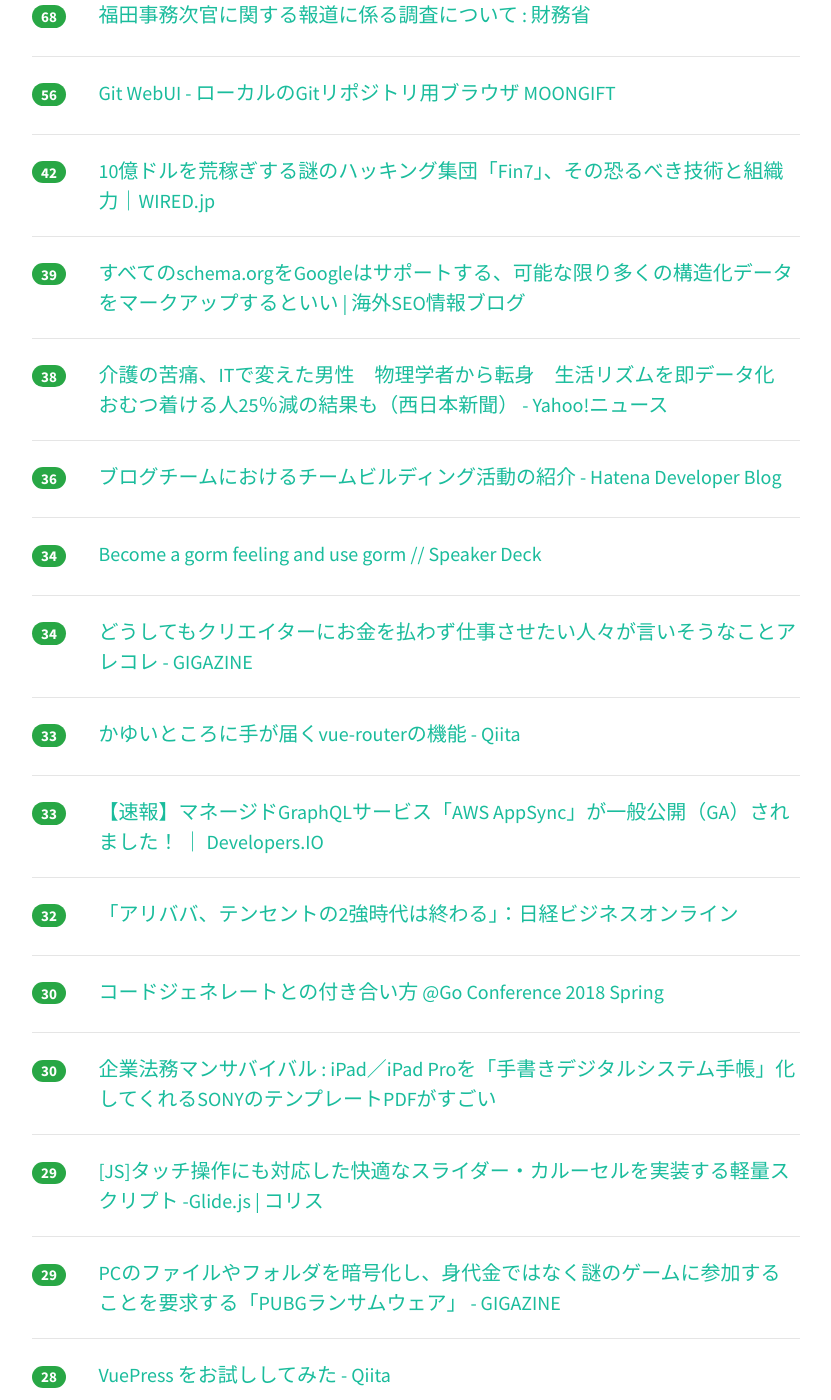
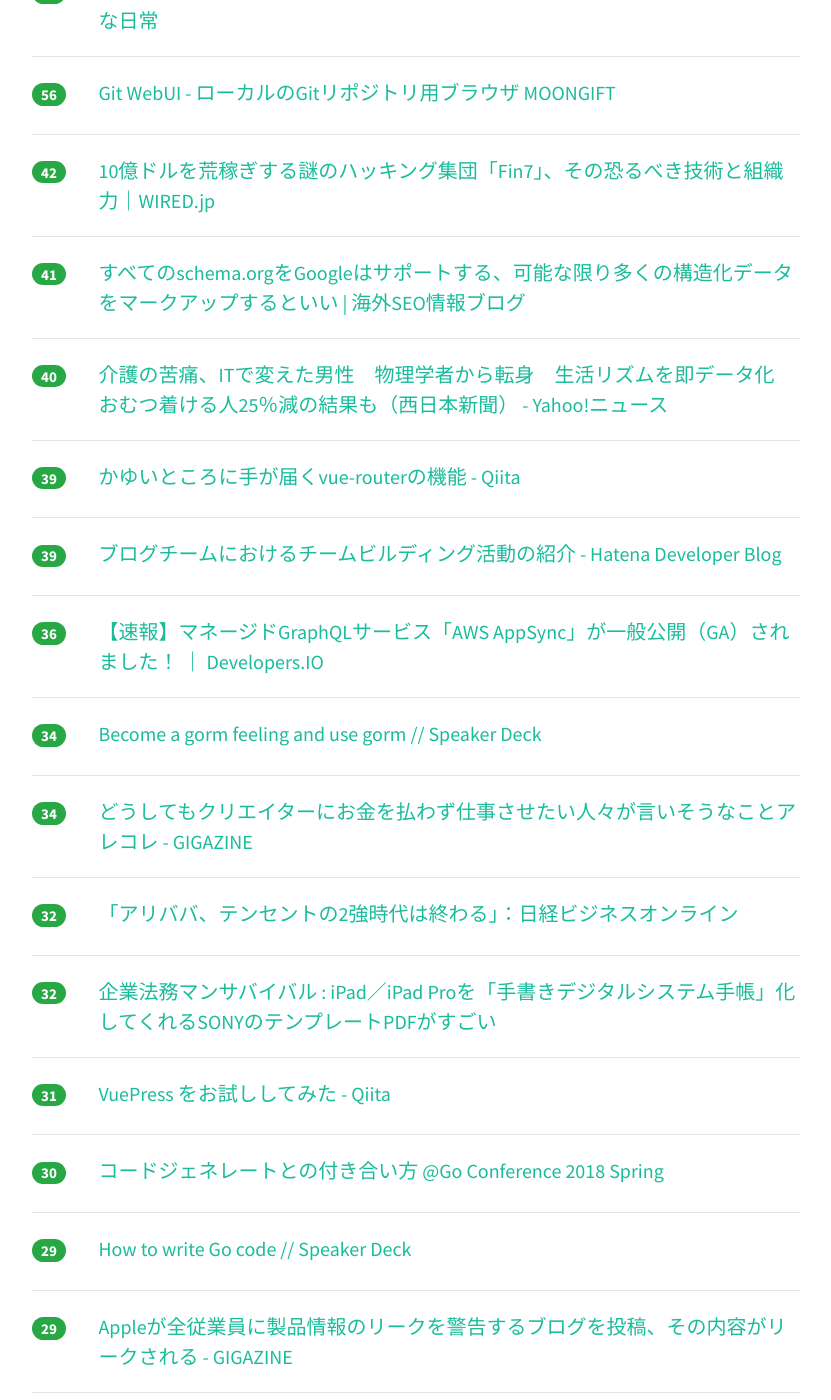
Before and after one commit to yatta47/hatena-matome-site, a Jekyll site: the page built from _posts/2018-04-16-hatena.md, in a window 1280 px wide and 1400 px high, scrolled down 1648 px. Shown: the whole window, without its empty margins (224-1055 px from the left). Built offline with Jekyll 4.4.1, drawn with Linux system fonts in a browser that asks for light colours; nearby versions of some CDN libraries; some of the changed text lies outside the part shown.

Commit message:
Updated 2018-04-16

```diff
--- a/_posts/2018-04-16-hatena.md
+++ b/_posts/2018-04-16-hatena.md
@@ -1,29 +1,34 @@
 ---
 layout: post
 title:  "2018-04-16 はてぶIT"
-date:   2018-04-16 18:03:06
+date:   2018-04-16 19:02:07
 tags: [it-hotentry]
 ---
-54 件のデータあり
+57 件のデータあり
 
 <hr><div class="row">
-<div class="col-1"><span class="badge badge-pill badge-success h2">572</span></div>
+<div class="col-1"><span class="badge badge-pill badge-success h2">595</span></div>
 <div class="col-11"><a href='http://ataso01.hatenablog.com/entry/2018/04/15/224050' target='_blank'>【検証】なぜ、有名になればなるほど、アーティストの物販はダサくなっていくのか？ - 私地獄</a></div>
 </div>
 <hr>
 <div class="row">
-<div class="col-1"><span class="badge badge-pill badge-success h2">415</span></div>
+<div class="col-1"><span class="badge badge-pill badge-success h2">435</span></div>
 <div class="col-11"><a href='http://www.publickey1.jp/blog/18/nginx_unitphpgopython.html' target='_blank'>NGINX Unitが正式リリース。PHP、Go、Pythonなどに対応した軽量アプリケーションサーバ － Publickey</a></div>
 </div>
 <hr>
 <div class="row">
-<div class="col-1"><span class="badge badge-pill badge-success h2">306</span></div>
+<div class="col-1"><span class="badge badge-pill badge-success h2">316</span></div>
 <div class="col-11"><a href='http://www.publickey1.jp/blog/18/gowebassemblygoarchwasmgoosjs.html' target='_blank'>Go言語がWebAssemblyをサポートへ。GOARCHは「wasm」、GOOSは「js」に － Publickey</a></div>
 </div>
 <hr>
 <div class="row">
-<div class="col-1"><span class="badge badge-pill badge-success h2">172</span></div>
+<div class="col-1"><span class="badge badge-pill badge-success h2">181</span></div>
 <div class="col-11"><a href='https://findy-code.io/engineer-lab/company-github-contribution' target='_blank'>転職するならどこ？企業別GitHubアカウントのランキング発表〜はてな、Repro、メルカリがTop3〜 | Findy Engineer Lab</a></div>
+</div>
+<hr>
+<div class="row">
+<div class="col-1"><span class="badge badge-pill badge-success h2">143</span></div>
+<div class="col-11"><a href='http://nlab.itmedia.co.jp/nl/articles/1804/12/news119.html' target='_blank'>業界が注目した「KOFガチャ返金訴訟」が和解で決着　原告への返金は認められず疑問残る結果に - ねとらぼ</a></div>
 </div>
 <hr>
 <div class="row">
@@ -32,23 +37,23 @@ tags: [it-hotentry]
 </div>
 <hr>
 <div class="row">
-<div class="col-1"><span class="badge badge-pill badge-success h2">127</span></div>
-<div class="col-11"><a href='http://nlab.itmedia.co.jp/nl/articles/1804/12/news119.html' target='_blank'>業界が注目した「KOFガチャ返金訴訟」が和解で決着　原告への返金は認められず疑問残る結果に - ねとらぼ</a></div>
-</div>
-<hr>
-<div class="row">
-<div class="col-1"><span class="badge badge-pill badge-success h2">115</span></div>
+<div class="col-1"><span class="badge badge-pill badge-success h2">118</span></div>
 <div class="col-11"><a href='https://anacondatan.hatenablog.com/entry/2018/04/15/225548' target='_blank'>Anitubeの運営者について - anacondatanのブログ</a></div>
 </div>
 <hr>
 <div class="row">
-<div class="col-1"><span class="badge badge-pill badge-success h2">106</span></div>
+<div class="col-1"><span class="badge badge-pill badge-success h2">118</span></div>
 <div class="col-11"><a href='http://techlife.cookpad.com/entry/2018/04/16/100000' target='_blank'>React Nativeで作った新アプリについて(5日間連載) - クックパッド開発者ブログ</a></div>
 </div>
 <hr>
 <div class="row">
 <div class="col-1"><span class="badge badge-pill badge-success h2">98</span></div>
 <div class="col-11"><a href='http://honeshabri.hatenablog.com/entry/pacificrim_uprising' target='_blank'>『パシフィック・リム: アップライジング』は突出したものが無い - 本しゃぶり</a></div>
+</div>
+<hr>
+<div class="row">
+<div class="col-1"><span class="badge badge-pill badge-success h2">83</span></div>
+<div class="col-11"><a href='https://www.mof.go.jp/public_relations/ohter/20180416chousa.html' target='_blank'>福田事務次官に関する報道に係る調査について : 財務省</a></div>
 </div>
 <hr>
 <div class="row">
@@ -67,13 +72,8 @@ tags: [it-hotentry]
 </div>
 <hr>
 <div class="row">
-<div class="col-1"><span class="badge badge-pill badge-success h2">70</span></div>
+<div class="col-1"><span class="badge badge-pill badge-success h2">76</span></div>
 <div class="col-11"><a href='http://mraka2015.hatenablog.com/entry/20180416/1523827292' target='_blank'>僕がiPhoneのみでブログ運営をする上で重宝しているアプリ - 新・ぜんそく力な日常</a></div>
-</div>
-<hr>
-<div class="row">
-<div class="col-1"><span class="badge badge-pill badge-success h2">68</span></div>
-<div class="col-11"><a href='https://www.mof.go.jp/public_relations/ohter/20180416chousa.html' target='_blank'>福田事務次官に関する報道に係る調査について : 財務省</a></div>
 </div>
 <hr>
 <div class="row">
@@ -87,18 +87,28 @@ tags: [it-hotentry]
 </div>
 <hr>
 <div class="row">
-<div class="col-1"><span class="badge badge-pill badge-success h2">39</span></div>
+<div class="col-1"><span class="badge badge-pill badge-success h2">41</span></div>
 <div class="col-11"><a href='https://www.suzukikenichi.com/blog/google-recommends-marking-up-as-many-structured-data-as-possible/' target='_blank'>すべてのschema.orgをGoogleはサポートする、可能な限り多くの構造化データをマークアップするといい | 海外SEO情報ブログ</a></div>
 </div>
 <hr>
 <div class="row">
-<div class="col-1"><span class="badge badge-pill badge-success h2">38</span></div>
+<div class="col-1"><span class="badge badge-pill badge-success h2">40</span></div>
 <div class="col-11"><a href='https://headlines.yahoo.co.jp/hl?a=20180415-00010003-nishinpc-sci' target='_blank'>介護の苦痛、ITで変えた男性　物理学者から転身　生活リズムを即データ化　おむつ着ける人25％減の結果も（西日本新聞） - Yahoo!ニュース</a></div>
 </div>
 <hr>
 <div class="row">
+<div class="col-1"><span class="badge badge-pill badge-success h2">39</span></div>
+<div class="col-11"><a href='https://qiita.com/noplan1989/items/9ce7d6a04ffb82755ae1' target='_blank'>かゆいところに手が届くvue-routerの機能 - Qiita</a></div>
+</div>
+<hr>
+<div class="row">
+<div class="col-1"><span class="badge badge-pill badge-success h2">39</span></div>
+<div class="col-11"><a href='http://developer.hatenastaff.com/entry/2018/04/16/120000' target='_blank'>ブログチームにおけるチームビルディング活動の紹介 - Hatena Developer Blog</a></div>
+</div>
+<hr>
+<div class="row">
 <div class="col-1"><span class="badge badge-pill badge-success h2">36</span></div>
-<div class="col-11"><a href='http://developer.hatenastaff.com/entry/2018/04/16/120000' target='_blank'>ブログチームにおけるチームビルディング活動の紹介 - Hatena Developer Blog</a></div>
+<div class="col-11"><a href='https://dev.classmethod.jp/cloud/aws/app-sync-ga/' target='_blank'>【速報】マネージドGraphQLサービス「AWS AppSync」が一般公開（GA）されました！ ｜ Developers.IO</a></div>
 </div>
 <hr>
 <div class="row">
@@ -112,18 +122,18 @@ tags: [it-hotentry]
 </div>
 <hr>
 <div class="row">
-<div class="col-1"><span class="badge badge-pill badge-success h2">33</span></div>
-<div class="col-11"><a href='https://qiita.com/noplan1989/items/9ce7d6a04ffb82755ae1' target='_blank'>かゆいところに手が届くvue-routerの機能 - Qiita</a></div>
-</div>
-<hr>
-<div class="row">
-<div class="col-1"><span class="badge badge-pill badge-success h2">33</span></div>
-<div class="col-11"><a href='https://dev.classmethod.jp/cloud/aws/app-sync-ga/' target='_blank'>【速報】マネージドGraphQLサービス「AWS AppSync」が一般公開（GA）されました！ ｜ Developers.IO</a></div>
+<div class="col-1"><span class="badge badge-pill badge-success h2">32</span></div>
+<div class="col-11"><a href='http://business.nikkeibp.co.jp/atcl/report/15/278549/041200017/' target='_blank'>「アリババ、テンセントの2強時代は終わる」：日経ビジネスオンライン</a></div>
 </div>
 <hr>
 <div class="row">
 <div class="col-1"><span class="badge badge-pill badge-success h2">32</span></div>
-<div class="col-11"><a href='http://business.nikkeibp.co.jp/atcl/report/15/278549/041200017/' target='_blank'>「アリババ、テンセントの2強時代は終わる」：日経ビジネスオンライン</a></div>
+<div class="col-11"><a href='http://blog.livedoor.jp/businesslaw/archives/52516827.html' target='_blank'>企業法務マンサバイバル : iPad／iPad Proを「手書きデジタルシステム手帳」化してくれるSONYのテンプレートPDFがすごい</a></div>
+</div>
+<hr>
+<div class="row">
+<div class="col-1"><span class="badge badge-pill badge-success h2">31</span></div>
+<div class="col-11"><a href='https://qiita.com/dojineko/items/aae7e6d13479e08d49fd' target='_blank'>VuePress をお試ししてみた - Qiita</a></div>
 </div>
 <hr>
 <div class="row">
@@ -132,8 +142,13 @@ tags: [it-hotentry]
 </div>
 <hr>
 <div class="row">
-<div class="col-1"><span class="badge badge-pill badge-success h2">30</span></div>
-<div class="col-11"><a href='http://blog.livedoor.jp/businesslaw/archives/52516827.html' target='_blank'>企業法務マンサバイバル : iPad／iPad Proを「手書きデジタルシステム手帳」化してくれるSONYのテンプレートPDFがすごい</a></div>
+<div class="col-1"><span class="badge badge-pill badge-success h2">29</span></div>
+<div class="col-11"><a href='https://speakerdeck.com/kaneshin/how-to-write-go-code' target='_blank'>How to write Go code // Speaker Deck</a></div>
+</div>
+<hr>
+<div class="row">
+<div class="col-1"><span class="badge badge-pill badge-success h2">29</span></div>
+<div class="col-11"><a href='https://gigazine.net/news/20180416-apple-leaked-memo-on-leaking/' target='_blank'>Appleが全従業員に製品情報のリークを警告するブログを投稿、その内容がリークされる - GIGAZINE</a></div>
 </div>
 <hr>
 <div class="row">
@@ -143,12 +158,22 @@ tags: [it-hotentry]
 <hr>
 <div class="row">
 <div class="col-1"><span class="badge badge-pill badge-success h2">29</span></div>
+<div class="col-11"><a href='http://tech.nikkeibp.co.jp/atcl/nxt/column/18/00148/041200010/' target='_blank'>日本のIT業界の失われた50年、人月商売清算の日は近い | 日経 xTECH（クロステック）</a></div>
+</div>
+<hr>
+<div class="row">
+<div class="col-1"><span class="badge badge-pill badge-success h2">29</span></div>
 <div class="col-11"><a href='https://gigazine.net/news/20180416-pubg-ransomware-play-game/' target='_blank'>PCのファイルやフォルダを暗号化し、身代金ではなく謎のゲームに参加することを要求する「PUBGランサムウェア」 - GIGAZINE</a></div>
 </div>
 <hr>
 <div class="row">
 <div class="col-1"><span class="badge badge-pill badge-success h2">28</span></div>
-<div class="col-11"><a href='https://qiita.com/dojineko/items/aae7e6d13479e08d49fd' target='_blank'>VuePress をお試ししてみた - Qiita</a></div>
+<div class="col-11"><a href='https://www.cola507.com/fujifilm-x-blog-photographer-10/' target='_blank'>このブログがすごい！富士フイルムのカメラで撮った素敵な写真が並ぶブログ10選！ | COLA BLOG (コーラブログ)</a></div>
+</div>
+<hr>
+<div class="row">
+<div class="col-1"><span class="badge badge-pill badge-success h2">28</span></div>
+<div class="col-11"><a href='https://anond.hatelabo.jp/20180415215443' target='_blank'>ネットって何種類あるの？</a></div>
 </div>
 <hr>
 <div class="row">
@@ -158,12 +183,7 @@ tags: [it-hotentry]
 <hr>
 <div class="row">
 <div class="col-1"><span class="badge badge-pill badge-success h2">27</span></div>
-<div class="col-11"><a href='https://speakerdeck.com/kaneshin/how-to-write-go-code' target='_blank'>How to write Go code // Speaker Deck</a></div>
-</div>
-<hr>
-<div class="row">
-<div class="col-1"><span class="badge badge-pill badge-success h2">27</span></div>
-<div class="col-11"><a href='http://tech.nikkeibp.co.jp/atcl/nxt/column/18/00148/041200010/' target='_blank'>日本のIT業界の失われた50年、人月商売清算の日は近い | 日経 xTECH（クロステック）</a></div>
+<div class="col-11"><a href='http://setchi.hatenablog.com/entry/2018/04/15/195928' target='_blank'>「楽しい！Unityシェーダーお絵かき入門！」という講演をしました - setchi’s blog</a></div>
 </div>
 <hr>
 <div class="row">
@@ -173,17 +193,7 @@ tags: [it-hotentry]
 <hr>
 <div class="row">
 <div class="col-1"><span class="badge badge-pill badge-success h2">26</span></div>
-<div class="col-11"><a href='https://www.cola507.com/fujifilm-x-blog-photographer-10/' target='_blank'>このブログがすごい！富士フイルムのカメラで撮った素敵な写真が並ぶブログ10選！ | COLA BLOG (コーラブログ)</a></div>
-</div>
-<hr>
-<div class="row">
-<div class="col-1"><span class="badge badge-pill badge-success h2">26</span></div>
-<div class="col-11"><a href='https://gigazine.net/news/20180416-apple-leaked-memo-on-leaking/' target='_blank'>Appleが全従業員に製品情報のリークを警告するブログを投稿、その内容がリークされる - GIGAZINE</a></div>
-</div>
-<hr>
-<div class="row">
-<div class="col-1"><span class="badge badge-pill badge-success h2">26</span></div>
-<div class="col-11"><a href='http://setchi.hatenablog.com/entry/2018/04/15/195928' target='_blank'>「楽しい！Unityシェーダーお絵かき入門！」という講演をしました - setchi’s blog</a></div>
+<div class="col-11"><a href='https://japan.cnet.com/article/35117796/' target='_blank'>ソニー、軽くて書きやすい電子ペーパーにA5サイズを追加--スマホ連携強化 - CNET Japan</a></div>
 </div>
 <hr>
 <div class="row">
@@ -202,8 +212,13 @@ tags: [it-hotentry]
 </div>
 <hr>
 <div class="row">
-<div class="col-1"><span class="badge badge-pill badge-success h2">23</span></div>
-<div class="col-11"><a href='https://japan.cnet.com/article/35117796/' target='_blank'>ソニー、軽くて書きやすい電子ペーパーにA5サイズを追加--スマホ連携強化 - CNET Japan</a></div>
+<div class="col-1"><span class="badge badge-pill badge-success h2">25</span></div>
+<div class="col-11"><a href='http://www.itmedia.co.jp/news/articles/1804/16/news060.html' target='_blank'>Google、1人の声を聞き分ける「カクテルパーティー効果」ディープラーニングモデル - ITmedia NEWS</a></div>
+</div>
+<hr>
+<div class="row">
+<div class="col-1"><span class="badge badge-pill badge-success h2">24</span></div>
+<div class="col-11"><a href='https://qiita.com/yoya/items/96c36b069e74398796f3' target='_blank'>グレースケール画像のうんちく - Qiita</a></div>
 </div>
 <hr>
 <div class="row">
@@ -212,23 +227,23 @@ tags: [it-hotentry]
 </div>
 <hr>
 <div class="row">
-<div class="col-1"><span class="badge badge-pill badge-success h2">22</span></div>
-<div class="col-11"><a href='http://www.itmedia.co.jp/news/articles/1804/16/news060.html' target='_blank'>Google、1人の声を聞き分ける「カクテルパーティー効果」ディープラーニングモデル - ITmedia NEWS</a></div>
-</div>
-<hr>
-<div class="row">
 <div class="col-1"><span class="badge badge-pill badge-success h2">21</span></div>
 <div class="col-11"><a href='https://github.com/dgraph-io/dgraph' target='_blank'>dgraph-io/dgraph · GitHub</a></div>
 </div>
 <hr>
 <div class="row">
-<div class="col-1"><span class="badge badge-pill badge-success h2">20</span></div>
-<div class="col-11"><a href='https://nabeop.hatenablog.com/entry/2018/04/14/184436' target='_blank'>infrataster-plugin-dns で DNS サーバの検査をする - nabeo がピーしているブログ (仮)</a></div>
+<div class="col-1"><span class="badge badge-pill badge-success h2">21</span></div>
+<div class="col-11"><a href='https://gigazine.net/news/20180416-seize-new-sci-hub-domains/' target='_blank'>科学論文の海賊版サイト「Sci-Hub」の全ドメインの利用差し止め命令が発令される - GIGAZINE</a></div>
+</div>
+<hr>
+<div class="row">
+<div class="col-1"><span class="badge badge-pill badge-success h2">21</span></div>
+<div class="col-11"><a href='https://hatebupwa.netlify.com/' target='_blank'>はてなブックマーク検索PWA</a></div>
 </div>
 <hr>
 <div class="row">
 <div class="col-1"><span class="badge badge-pill badge-success h2">20</span></div>
-<div class="col-11"><a href='https://gigazine.net/news/20180416-seize-new-sci-hub-domains/' target='_blank'>科学論文の海賊版サイト「Sci-Hub」の全ドメインの利用差し止め命令が発令される - GIGAZINE</a></div>
+<div class="col-11"><a href='https://nabeop.hatenablog.com/entry/2018/04/14/184436' target='_blank'>infrataster-plugin-dns で DNS サーバの検査をする - nabeo がピーしているブログ (仮)</a></div>
 </div>
 <hr>
 <div class="row">
@@ -242,13 +257,23 @@ tags: [it-hotentry]
 </div>
 <hr>
 <div class="row">
+<div class="col-1"><span class="badge badge-pill badge-success h2">20</span></div>
+<div class="col-11"><a href='https://rand.pepabo.com/article/2018/04/16/iot40-matsumotory/' target='_blank'>九州大学との共同研究報告とクックパッド吉川さんの招待講演について - ペパボ研究所ブログ</a></div>
+</div>
+<hr>
+<div class="row">
 <div class="col-1"><span class="badge badge-pill badge-success h2">19</span></div>
 <div class="col-11"><a href='https://anond.hatelabo.jp/20180415144344' target='_blank'>見出しくらいつけても罰は当たらないぞ ---- 皆さんこんにちは。 まさしく..</a></div>
 </div>
 <hr>
 <div class="row">
-<div class="col-1"><span class="badge badge-pill badge-success h2">18</span></div>
-<div class="col-11"><a href='https://anond.hatelabo.jp/20180415215443' target='_blank'>ネットって何種類あるの？</a></div>
+<div class="col-1"><span class="badge badge-pill badge-success h2">19</span></div>
+<div class="col-11"><a href='https://codehex.hateblo.jp/entry/2018/04/16/114616' target='_blank'>GoCon に参加して本当に良かった話 - アルパカ三銃士</a></div>
+</div>
+<hr>
+<div class="row">
+<div class="col-1"><span class="badge badge-pill badge-success h2">19</span></div>
+<div class="col-11"><a href='https://blog.tsubotax.com/n/n612d8ba662d7' target='_blank'>SNSを使ってカンタンに募集ができるサービスbosyuをリリースしました｜坪田 朋</a></div>
 </div>
 <hr>
 <div class="row">
@@ -262,16 +287,6 @@ tags: [it-hotentry]
 </div>
 <hr>
 <div class="row">
-<div class="col-1"><span class="badge badge-pill badge-success h2">16</span></div>
-<div class="col-11"><a href='https://rand.pepabo.com/article/2018/04/16/iot40-matsumotory/' target='_blank'>九州大学との共同研究報告とクックパッド吉川さんの招待講演について - ペパボ研究所ブログ</a></div>
-</div>
-<hr>
-<div class="row">
-<div class="col-1"><span class="badge badge-pill badge-success h2">15</span></div>
-<div class="col-11"><a href='https://hatebupwa.netlify.com/' target='_blank'>はてなブックマーク検索PWA</a></div>
-</div>
-<hr>
-<div class="row">
 <div class="col-1"><span class="badge badge-pill badge-success h2">15</span></div>
 <div class="col-11"><a href='https://togetter.com/li/1218474' target='_blank'>全てのアニメが観られるのは東京都民の特権という現実 - Togetter</a></div>
 </div>
```
